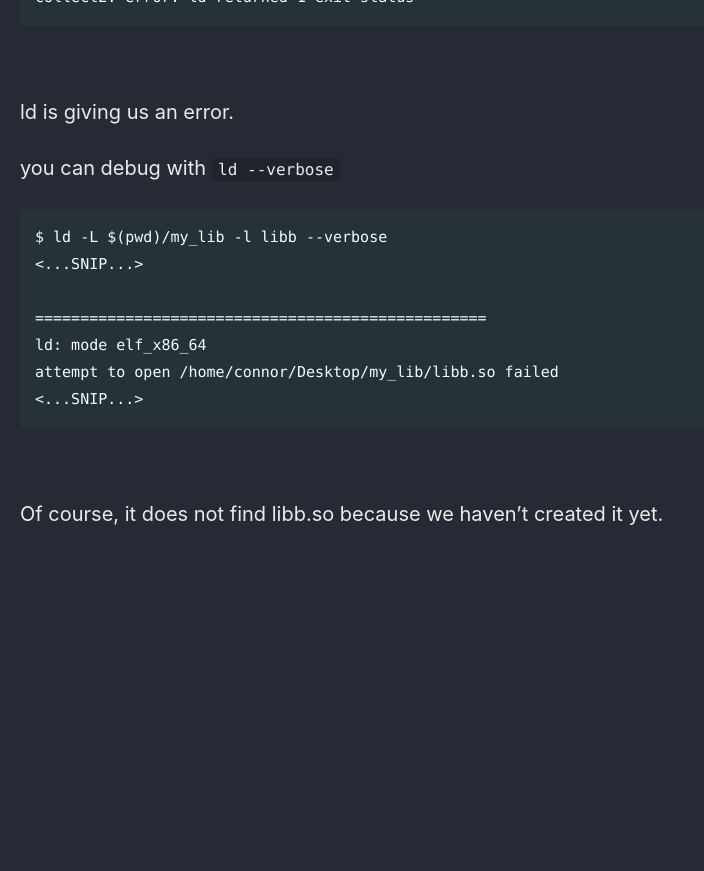
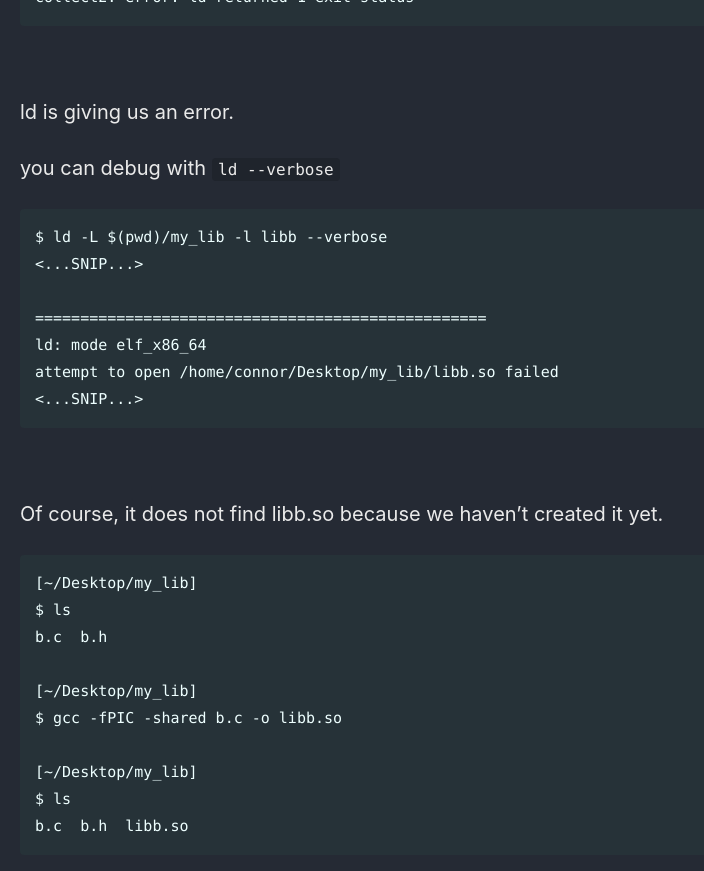
Before and after one commit to Connor-McCartney/Connor-McCartney.github.io, a Jekyll site: the page built from _pages/misc/Cheaderfiles.md, in a window 1280 px wide and 900 px high, scrolled down 2522 px. Shown: the top 871 px of the window, without its empty margins (0-704 px from the left). Built offline with Jekyll 4.4.1, drawn with Linux system fonts in a browser that asks for light colours; cached includes are drawn as plain includes; before the commit the page ends 3107 px from its top, so only the background shows below that.

Commit message:
Update Cheaderfiles.md

````diff
--- a/_pages/misc/Cheaderfiles.md
+++ b/_pages/misc/Cheaderfiles.md
@@ -120,3 +120,16 @@ attempt to open /home/connor/Desktop/my_lib/libb.so failed
 <br>
 
 Of course, it does not find libb.so because we haven't created it yet.
+
+```
+[~/Desktop/my_lib]
+$ ls
+b.c  b.h
+
+[~/Desktop/my_lib]
+$ gcc -fPIC -shared b.c -o libb.so
+
+[~/Desktop/my_lib]
+$ ls
+b.c  b.h  libb.so
+```
````
